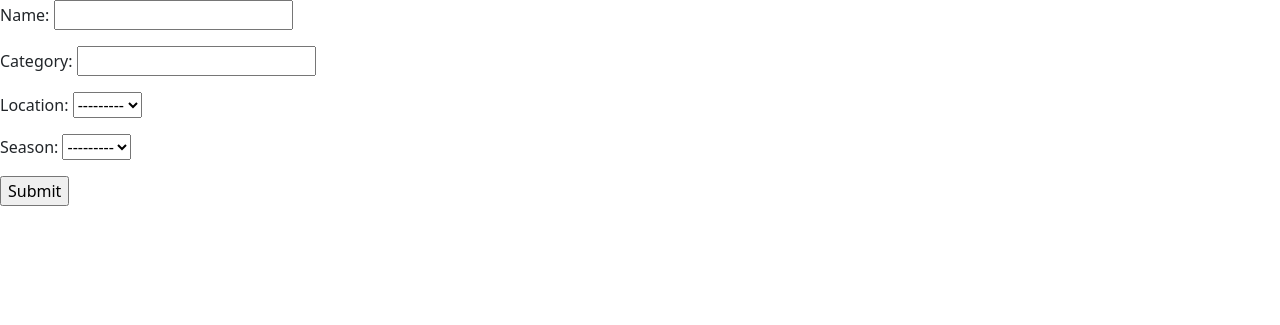
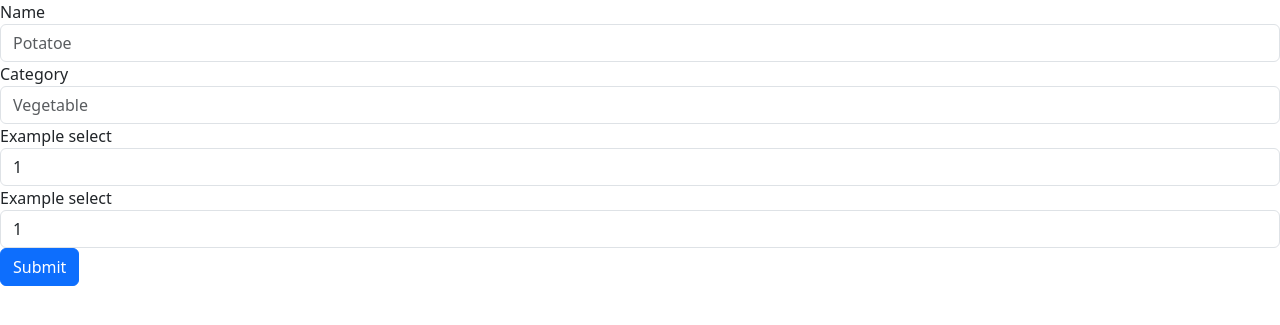
Before and after one commit to bk203esd/ProjecteWeb, a Django app: page /items/add/ in a window 1280 px wide. Shown: the part 56-381 px from the top of the page. Run offline with Django 4.2, Linux system fonts and the light colour scheme; the visitor is signed in with stand-in values (Sample User, id 1); data that the repository does not hold is empty; some libraries are stand-ins or nearby versions.

Commit message:
forms for instances

```diff
--- a/stardewApp/templates/forms/create_item.html
+++ b/stardewApp/templates/forms/create_item.html
@@ -1,8 +1,35 @@
 {% extends "base.html" %}
 {% block content %}
-    <form method="post">
+    <form method="post" action="{% url "items_add" %}">
         {% csrf_token %}
-        {{ form.as_p }}
-        <input type="submit" value="Submit"/>
+        <div class="form-group">
+            <label for="item_name">Name</label>
+            <input type="text" class="form-control" id="item_name" placeholder="Potatoe" name="name">
+        </div>
+        <div class="form-group">
+            <label for="item_category">Category</label>
+            <input type="text" class="form-control" id="item_category" placeholder="Vegetable" name="category">
+        </div>
+        <div class="form-group">
+            <label for="item_location">Example select</label>
+            <select class="form-control" id="item_location" name="location">
+                <option>1</option>
+                <option>2</option>
+                <option>3</option>
+                <option>4</option>
+                <option>5</option>
+            </select>
+        </div>
+        <div class="form-group">
+            <label for="item_season">Example select</label>
+            <select class="form-control" id="item_season" name="season">
+                <option>1</option>
+                <option>2</option>
+                <option>3</option>
+                <option>4</option>
+                <option>5</option>
+            </select>
+        </div>
+        <button type="submit" class="btn btn-primary">Submit</button>
     </form>
 {% endblock %}
```
Also changed, not shown: stardewApp/templates/forms/create_location.html (+11 -3 lines), stardewApp/templates/forms/create_season.html (+6 -3 lines).
